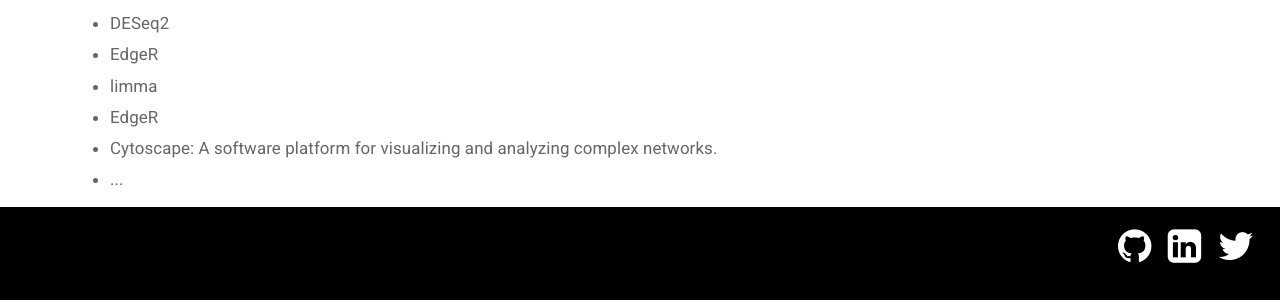
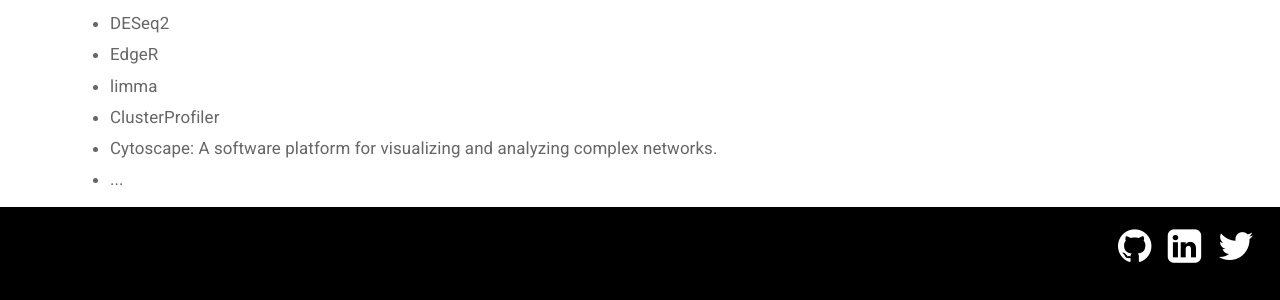
Before and after one commit to whiteorchid/whiteorchid.github.io, a Jekyll site: the page built from _pages/projects/transcriptomes.html, in a window 1280 px wide and 1381 px high. Shown: the part 1070-1370 px from the top of the window. Built offline with Jekyll 4.4.1, drawn with Linux system fonts in a browser that asks for light colours; comment, search, counter and statistics services are not loaded.

Commit message:
Update transcriptomes.html

```diff
--- a/_pages/projects/transcriptomes.html
+++ b/_pages/projects/transcriptomes.html
@@ -25,7 +25,7 @@ comments: true
 <li>DESeq2</li>
 <li>EdgeR</li>
  <li>limma</li>
-<li>EdgeR</li>
+<li>ClusterProfiler</li>
 <li>Cytoscape: A software platform for visualizing and analyzing complex networks.</li>
   <li>...</li>
 </ul>
```
